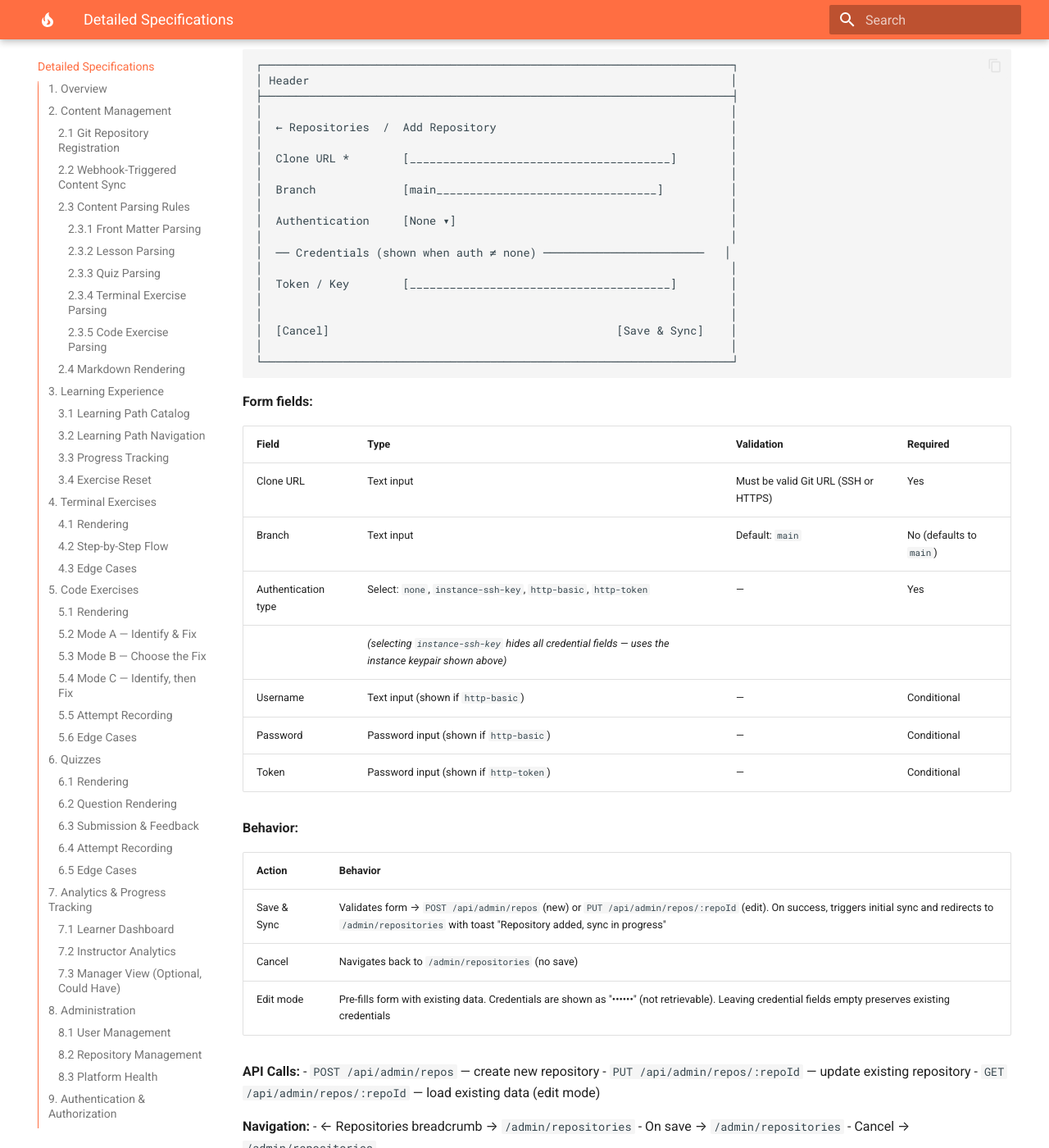
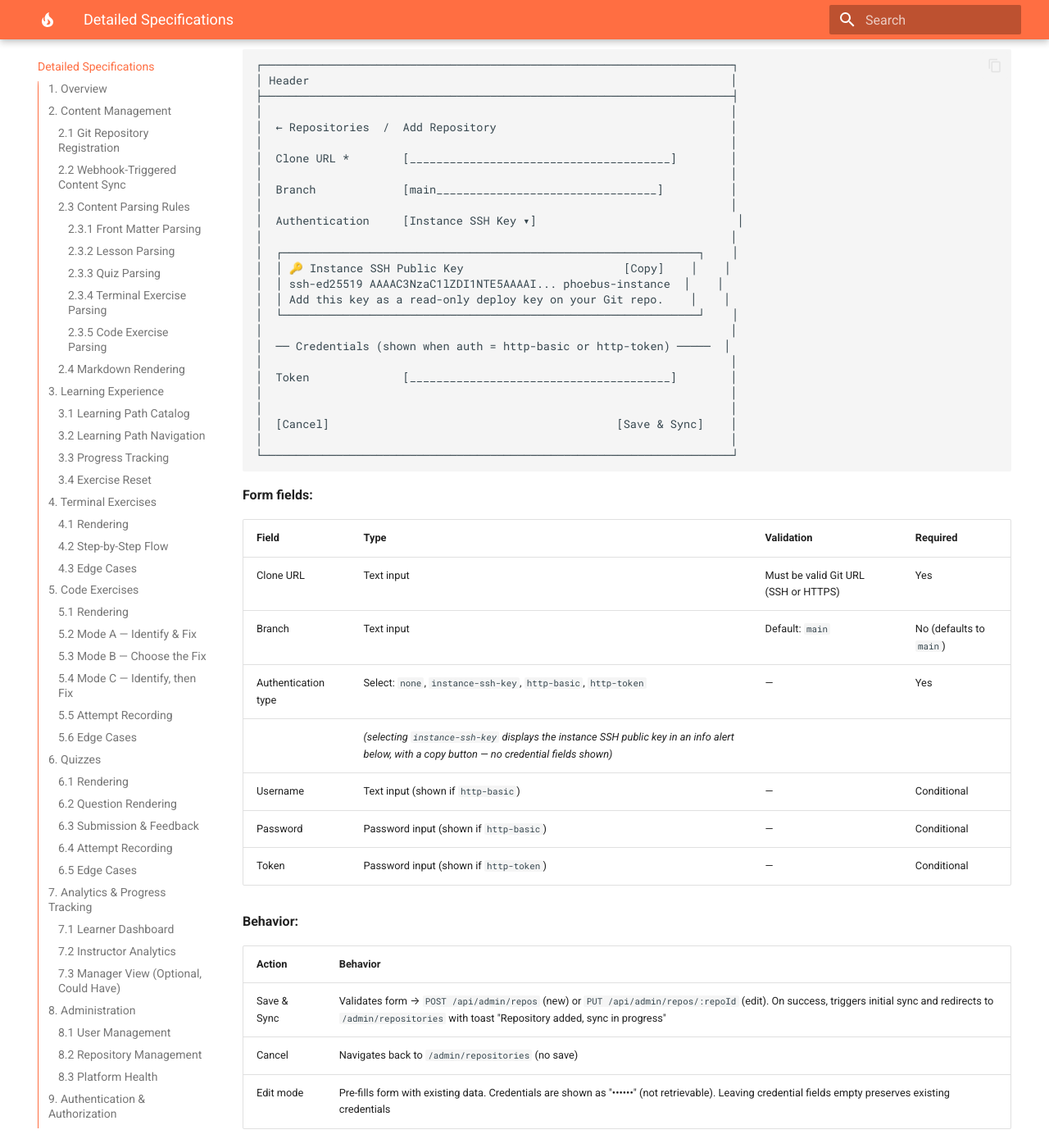
Before and after one commit to fsamin/phoebus, an MkDocs documentation site: the page built from docs/detailed-specifications.md, in a window 1280 px wide and 1400 px high, scrolled down 38867 px. Shown: the whole window at 82% size. Built offline with MkDocs 1.6.1 and Material for MkDocs 9.7.7, drawn with Linux system fonts in a browser that asks for light colours.

Commit message:
Update spec: wireframe and description for inline SSH key in repo form

```diff
--- a/docs/detailed-specifications.md
+++ b/docs/detailed-specifications.md
@@ -1611,11 +1611,17 @@ The instance SSH public key is always displayed above the repository table. It i
 │                                                                      │
 │  Branch             [main_________________________________]          │
 │                                                                      │
-│  Authentication     [None ▾]                                         │
-│                                                                      │
-│  ── Credentials (shown when auth ≠ none) ────────────────────────   │
-│                                                                      │
-│  Token / Key        [_______________________________________]        │
+│  Authentication     [Instance SSH Key ▾]                              │
+│                                                                      │
+│  ┌──────────────────────────────────────────────────────────────┐    │
+│  │ 🔑 Instance SSH Public Key                        [Copy]    │    │
+│  │ ssh-ed25519 AAAAC3NzaC1lZDI1NTE5AAAAI... phoebus-instance  │    │
+│  │ Add this key as a read-only deploy key on your Git repo.    │    │
+│  └──────────────────────────────────────────────────────────────┘    │
+│                                                                      │
+│  ── Credentials (shown when auth = http-basic or http-token) ─────  │
+│                                                                      │
+│  Token              [_______________________________________]        │
 │                                                                      │
 │                                                                      │
 │  [Cancel]                                           [Save & Sync]    │
@@ -1630,7 +1636,7 @@ The instance SSH public key is always displayed above the repository table. It i
 | Clone URL | Text input | Must be valid Git URL (SSH or HTTPS) | Yes |
 | Branch | Text input | Default: `main` | No (defaults to `main`) |
 | Authentication type | Select: `none`, `instance-ssh-key`, `http-basic`, `http-token` | — | Yes |
-| | _(selecting `instance-ssh-key` hides all credential fields — uses the instance keypair shown above)_ | | |
+| | _(selecting `instance-ssh-key` displays the instance SSH public key in an info alert below, with a copy button — no credential fields shown)_ | | |
 | Username | Text input (shown if `http-basic`) | — | Conditional |
 | Password | Password input (shown if `http-basic`) | — | Conditional |
 | Token | Password input (shown if `http-token`) | — | Conditional |
```
